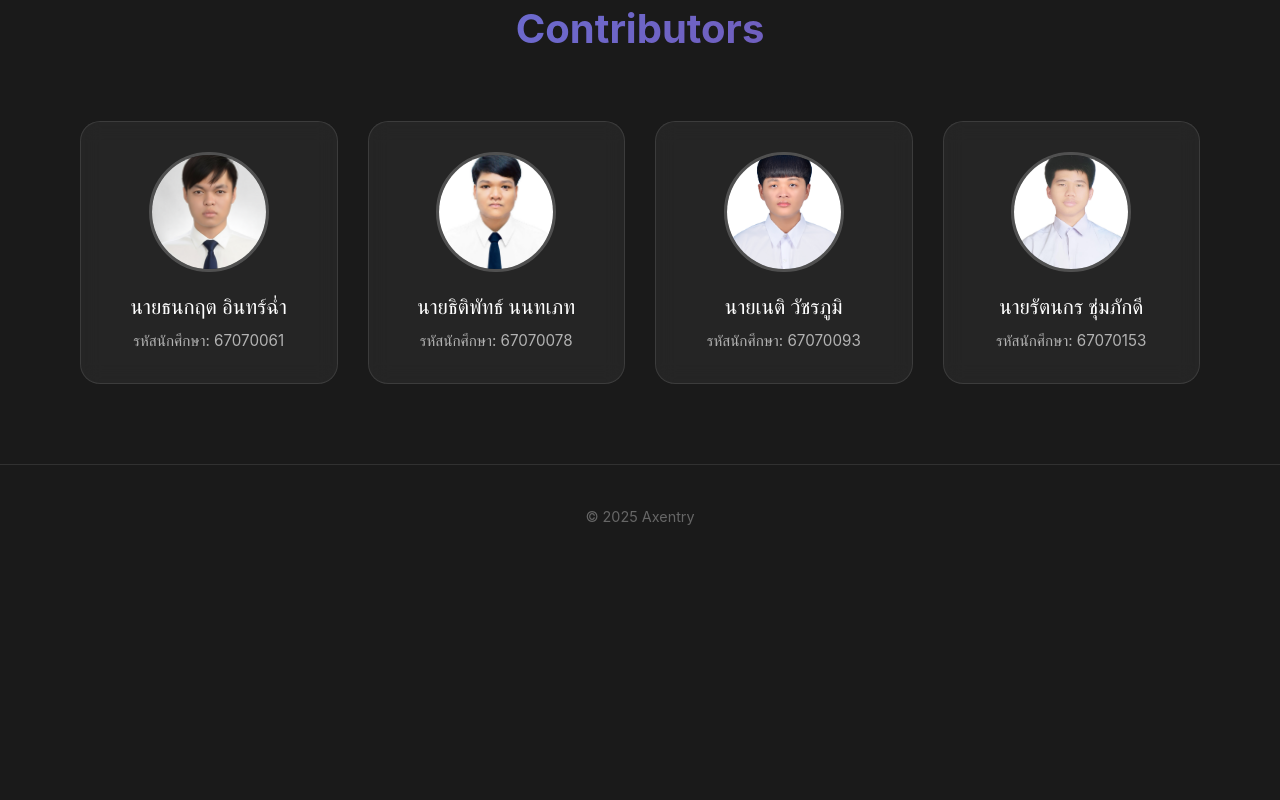
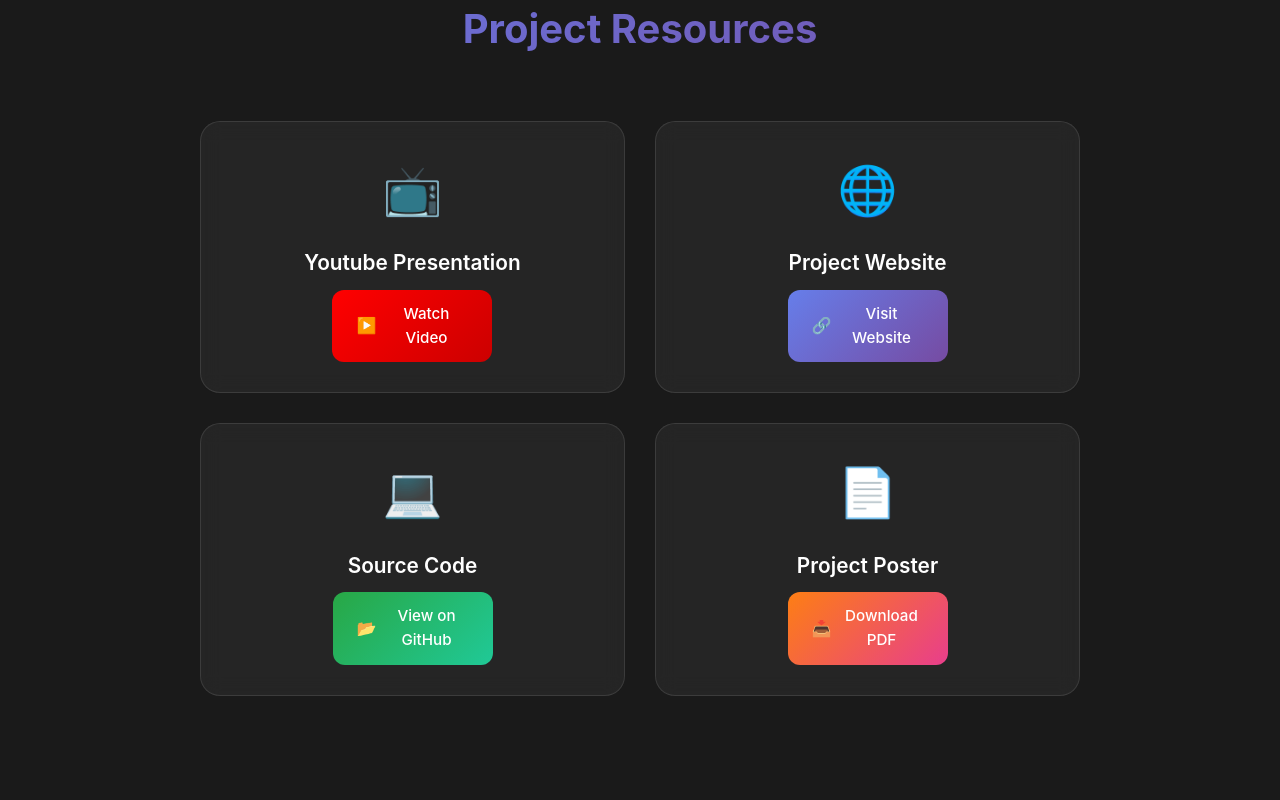
Before and after one commit to Serried/Axentry, a React (Vite) app in the folder Web/abstract-web/: page / in a window 1280 px wide. Shown: the part 1120-1920 px from the top of the page. Before the commit the page ends 1688 px from the top, so only its background shows below. Built offline with nearby package versions, Linux system fonts and the light colour scheme.

Commit message:
feat: add resource card to the abstract-web

```diff
--- a/Web/abstract-web/src/App.css
+++ b/Web/abstract-web/src/App.css
@@ -322,6 +322,144 @@ body {
   font-size: 0.9rem;
 }
 
+/* Project Resources Section */
+.resources-section {
+  padding: 80px 0;
+  text-align: center;
+}
+
+.resources-title {
+  font-size: 2.5rem;
+  font-weight: var(--font-weight-bold);
+  color: var(--text-primary);
+  margin-bottom: 60px;
+  background: var(--accent-gradient);
+  -webkit-background-clip: text;
+  -webkit-text-fill-color: transparent;
+  background-clip: text;
+}
+
+.resources-grid {
+  display: grid;
+  grid-template-columns: repeat(2, 1fr);
+  gap: 30px;
+  width: 75%;
+  margin: 0 auto;
+  padding: 0 40px;
+}
+
+.resource-card {
+  background: rgba(255, 255, 255, 0.05);
+  border-radius: 20px;
+  padding: 30px 20px;
+  backdrop-filter: blur(10px);
+  border: 1px solid rgba(255, 255, 255, 0.1);
+  transition: all 0.3s ease;
+  text-align: center;
+  display: flex;
+  flex-direction: column;
+  align-items: center;
+}
+
+.resource-card:hover {
+  transform: translateY(-10px);
+  background: rgba(255, 255, 255, 0.08);
+  border-color: rgba(102, 126, 234, 0.3);
+  box-shadow: 0 20px 40px rgba(0, 0, 0, 0.3);
+}
+
+.resource-icon {
+  margin-bottom: 20px;
+}
+
+.resource-icon .icon {
+  font-size: 3rem;
+  display: block;
+}
+
+.resource-content {
+  text-align: center;
+  flex-grow: 1;
+  display: flex;
+  flex-direction: column;
+}
+
+.resource-title {
+  font-size: 1.3rem;
+  font-weight: var(--font-weight-semibold);
+  color: var(--text-primary);
+  margin-bottom: 12px;
+  line-height: 1.4;
+}
+
+
+.resource-btn {
+  padding: 12px 24px;
+  border: none;
+  border-radius: 12px;
+  font-size: 0.95rem;
+  font-weight: var(--font-weight-medium);
+  cursor: pointer;
+  transition: all 0.3s ease;
+  display: flex;
+  align-items: center;
+  justify-content: center;
+  gap: 8px;
+  width: 100%;
+  max-width: 160px;
+  margin: 0 auto;
+  text-decoration: none;
+  color: inherit;
+}
+
+.btn-icon {
+  font-size: 1rem;
+}
+
+.youtube-btn {
+  background: linear-gradient(135deg, #ff0000 0%, #cc0000 100%);
+  color: white;
+}
+
+.youtube-btn:hover {
+  background: linear-gradient(135deg, #cc0000 0%, #990000 100%);
+  transform: translateY(-2px);
+  box-shadow: 0 8px 20px rgba(255, 0, 0, 0.3);
+}
+
+.website-btn {
+  background: linear-gradient(135deg, #667eea 0%, #764ba2 100%);
+  color: white;
+}
+
+.website-btn:hover {
+  background: linear-gradient(135deg, #764ba2 0%, #5a3d8a 100%);
+  transform: translateY(-2px);
+  box-shadow: 0 8px 20px rgba(102, 126, 234, 0.3);
+}
+
+.code-btn {
+  background: linear-gradient(135deg, #28a745 0%, #20c997 100%);
+  color: white;
+}
+
+.code-btn:hover {
+  background: linear-gradient(135deg, #20c997 0%, #17a2b8 100%);
+  transform: translateY(-2px);
+  box-shadow: 0 8px 20px rgba(40, 167, 69, 0.3);
+}
+
+.poster-btn {
+  background: linear-gradient(135deg, #fd7e14 0%, #e83e8c 100%);
+  color: white;
+}
+
+.poster-btn:hover {
+  background: linear-gradient(135deg, #e83e8c 0%, #dc3545 100%);
+  transform: translateY(-2px);
+  box-shadow: 0 8px 20px rgba(253, 126, 20, 0.3);
+}
+
 .team-section {
   padding: 80px 0;
   text-align: center;
@@ -461,6 +599,39 @@ body {
     line-height: 1.7;
   }
 
+  .resources-section {
+    padding: 60px 0;
+  }
+
+  .resources-title {
+    font-size: 2rem;
+    margin-bottom: 40px;
+  }
+
+  .resources-grid {
+    grid-template-columns: repeat(2, 1fr);
+    gap: 25px;
+    padding: 0 20px;
+    width: 75%;
+  }
+
+  .resource-card {
+    padding: 25px 15px;
+  }
+
+  .resource-icon .icon {
+    font-size: 2.5rem;
+  }
+
+  .resource-title {
+    font-size: 1.1rem;
+  }
+
+  .resource-btn {
+    padding: 10px 20px;
+    font-size: 0.9rem;
+  }
+
   .team-section {
     padding: 60px 0;
   }
@@ -544,6 +715,30 @@ body {
     line-height: 1.6;
   }
 
+  .resources-grid {
+    grid-template-columns: 1fr;
+    gap: 20px;
+    padding: 0 16px;
+  }
+
+  .resource-card {
+    padding: 20px 15px;
+  }
+
+  .resource-icon .icon {
+    font-size: 2rem;
+  }
+
+  .resource-title {
+    font-size: 1rem;
+  }
+
+
+  .resource-btn {
+    padding: 10px 16px;
+    font-size: 0.85rem;
+  }
+
   .members-grid {
     grid-template-columns: 1fr;
     gap: 25px;
--- a/Web/abstract-web/src/App.jsx
+++ b/Web/abstract-web/src/App.jsx
@@ -28,6 +28,63 @@ function App() {
 
 
             </p>
+          </div>
+
+          <div className="resources-section">
+            <h2 className="resources-title">Project Resources</h2>
+            <div className="resources-grid">
+              <div className="resource-card">
+                <div className="resource-icon">
+                  <span className="icon">📺</span>
+                </div>
+                <div className="resource-content">
+                  <h3 className="resource-title">Youtube Presentation</h3>
+                  <a href="https://youtube.com" target="_blank" rel="noopener noreferrer" className="resource-btn youtube-btn">
+                    <span className="btn-icon">▶️</span>
+                    Watch Video
+                  </a>
+                </div>
+              </div>
+
+              <div className="resource-card">
+                <div className="resource-icon">
+                  <span className="icon">🌐</span>
+                </div>
+                <div className="resource-content">
+                  <h3 className="resource-title">Project Website</h3>
+                  <a href="http://localhost:5173" target="_blank" rel="noopener noreferrer" className="resource-btn website-btn">
+                    <span className="btn-icon">🔗</span>
+                    Visit Website
+                  </a>
+                </div>
+              </div>
+
+              <div className="resource-card">
+                <div className="resource-icon">
+                  <span className="icon">💻</span>
+                </div>
+                <div className="resource-content">
+                  <h3 className="resource-title">Source Code</h3>
+                  <a href="https://github.com/Serried/Axentry" target="_blank" rel="noopener noreferrer" className="resource-btn code-btn">
+                    <span className="btn-icon">📂</span>
+                    View on GitHub
+                  </a>
+                </div>
+              </div>
+
+              <div className="resource-card">
+                <div className="resource-icon">
+                  <span className="icon">📄</span>
+                </div>
+                <div className="resource-content">
+                  <h3 className="resource-title">Project Poster</h3>
+                  <a href="#" className="resource-btn poster-btn">
+                    <span className="btn-icon">📥</span>
+                    Download PDF
+                  </a>
+                </div>
+              </div>
+            </div>
           </div>
 
           <div className="team-section">
```
